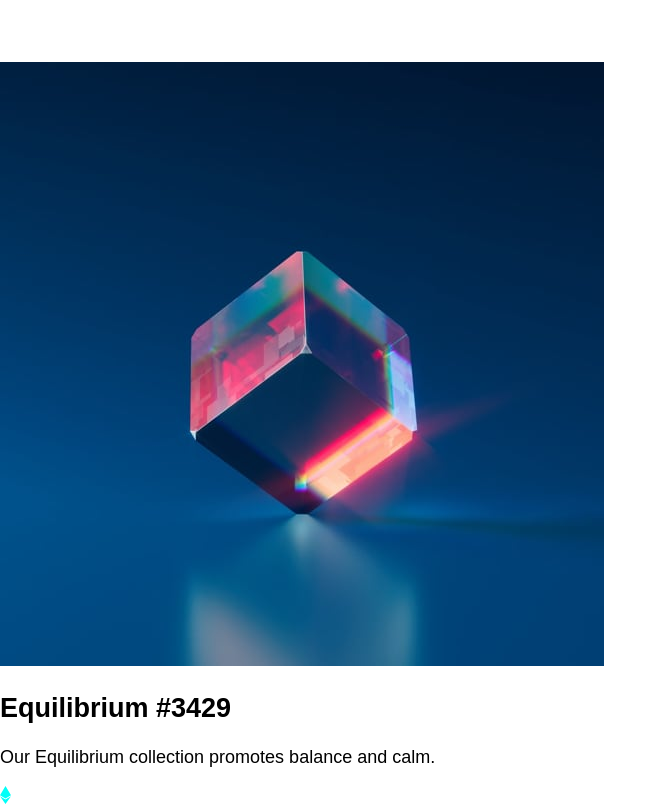
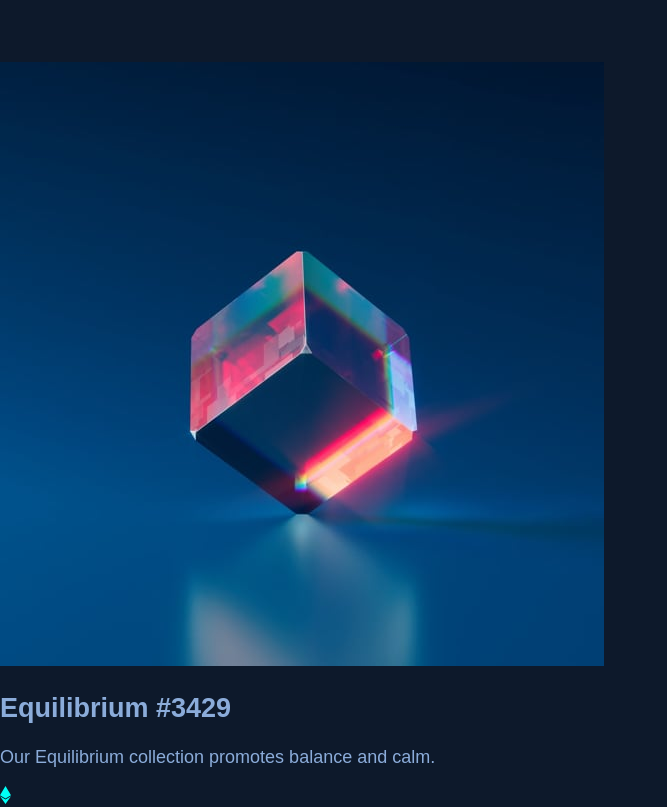
Before and after one commit to EdwinCacuango/NFT-card-component, a plain HTML site: page index.html in a window 1280 px wide. Shown: the top 807 px of the page, without its empty margins (0-667 px from the left). Drawn offline with Linux system fonts and the light colour scheme.

Commit message:
card styles

```diff
--- a/index.html
+++ b/index.html
@@ -30,7 +30,8 @@
     </style>
   </head>
   <body>
-    <section class="card">
+    <section class="card-component">
+      <div class="card"></div>
       <div class="image-card">
         <img
           src="/images/image-equilibrium.jpg"
@@ -54,11 +55,12 @@
           />
           <p>3 days left</p>
         </div>
+        <div class="autor-card">
+          <img src="/images/image-avatar.png" alt="" />
+          <p><span class="enphasis">Creation</span> of Jules Wyvern</p>
+        </div>
       </div>
-      <div class="autor-card">
-        <img src="/images/image-avatar.png" alt="" />
-        <p><span class="enphasis">Creation</span> of Jules Wyvern</p>
-      </div>
+
     </section>
     <div class="attribution">
       Challenge by
--- a/styles/_globals.scss
+++ b/styles/_globals.scss
@@ -8,9 +8,10 @@ html{
 }
 
 body{
-    min-height: 100vh;
     margin: 0;
-    padding: 0;
+    padding:0;
     font-family: 'Outfit', sans-serif;
     font-size: 1.125rem;
+    font-weight: 400;
+    background-color: $main-bg;
 }
--- a/styles/styles.scss
+++ b/styles/styles.scss
@@ -1,14 +1,28 @@
 @import "variables";
 @import "globals";
+@import "desktop";
 
-.card{
-    margin: 3.875rem auto;
+.card-component{
+    margin-top:3.875rem;
+    margin-left: auto;
+    margin-right: auto;
+    padding: 1.5625rem;
+    width: 20.3125rem;
+
+    background-color: $card-bg;
 }
 
 .image-card{
-
+    padding: ;
+    .image-card {
+        max-width: 17.5rem;
+    }
+    img {
+        max-width: 100%;
+    }
 }
 
 .text-card{
+    color:$soft-blue;
 
 }
```
Also changed, not shown: styles/_desktop.scss (added), styles/styles.css, 1 other file.
